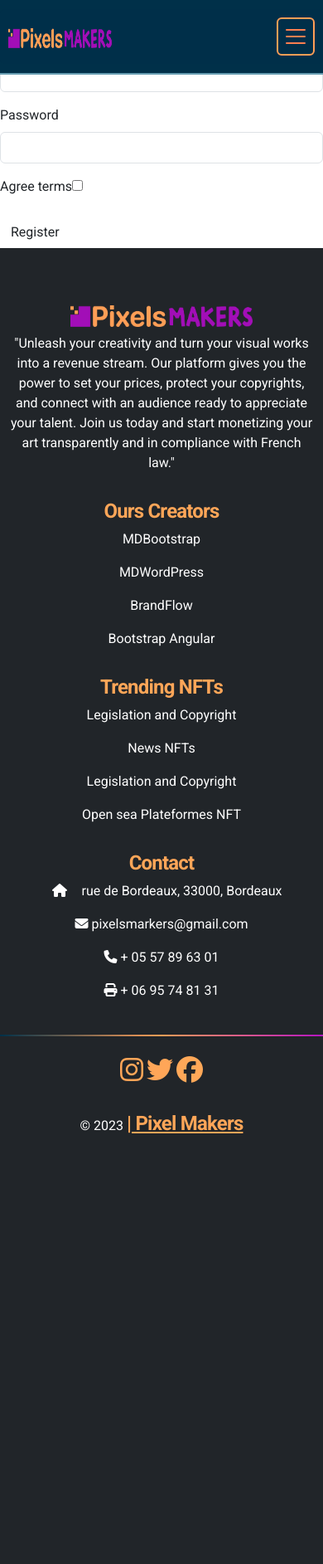
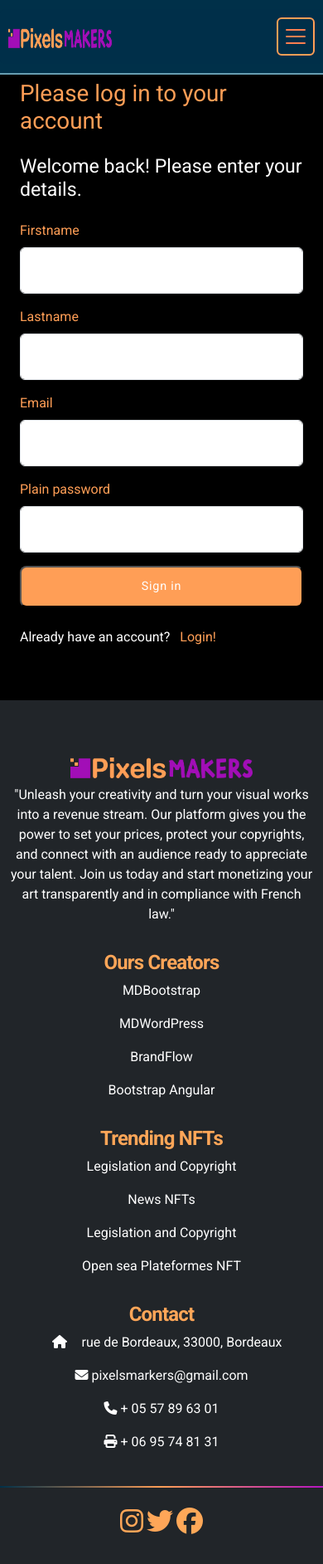
Before and after one commit to Tomasspit2/NFT-project, a Symfony app: template templates/registration/register.html.twig in a window 390 px wide. Shown: the top 1885 px of the page at 83% size. Before the commit the page ends 1366 px from the top, so only its background shows below. Run offline with Twig, Linux system fonts and the light colour scheme; the template is opened without the code that fills it, so the values that code supplies are empty; form fields are guessed from the names that the template uses; some libraries are stand-ins or nearby versions.

Commit message:
Rebase for the login/register

```diff
--- a/public/css/login.css
+++ b/public/css/login.css
@@ -6,6 +6,13 @@
     background-image: url('/images/plateforme-blockchain-cardano-smartphone.jpg');
     background-size: cover;
     background-position: center;
+}
+.form-control   {
+    padding: 15px;
+}
+
+.form-control::placeholder {
+    color:  #FF9E56;
 }
 
 .h1-login {
--- a/templates/registration/register.html.twig
+++ b/templates/registration/register.html.twig
@@ -3,17 +3,50 @@
 {% block title %}Register{% endblock %}
 
 {% block body %}
-    <h1>Register</h1>
+    <div class="container-fluid ps-md-0 bg-login mt-5">
+        <div class="row g-0">
+            <div class="d-none d-md-flex col-md-4 col-lg-6 bg-image"></div>
+            <div class="col-md-8 col-lg-6">
+                <div class="login d-flex align-items-center py-5">
+                    <div class="container">
+                        <div class="row">
+                            <div class="col-md-9 col-lg-8 mx-auto">
+                                <h1 class="login-heading mb-4"> Please log in to your account</h1>
+                                <h3 class="login-heading mb-4 loginSubHeading">Welcome back! Please enter your details.</h3>
+                                <!-- Sign In Form -->
+                                {{ form_errors(registrationForm) }}
+                                {{ form_start(registrationForm) }}
+                                <div class="form-floating mb-3">
+                                    {{ form_row(registrationForm.firstname) }}
+                                </div>
+                                <div class="form-floating mb-3">
+                                    {{ form_row(registrationForm.lastname) }}
+                                </div>
+                                <div class="form-floating mb-3">
+                                    {{ form_row(registrationForm.email) }}
+                                </div>
+                                <div class="form-floating mb-3">
+                                    {{ form_row(registrationForm.plainPassword) }}
+                                </div>
+                                <input type="hidden" name="_csrf_token"
+                                       value="{{ csrf_token('authenticate') }}"
+                                >
 
-    {{ form_errors(registrationForm) }}
+                                <!-- <div class="d-grid">
+                                     <button class="btn btn-lg btn-primary btn-login text-uppercase fw-bold mb-2" type="submit">Sign in</button>
+                                     <div class="text-center">
+                                         <a class="small" href="#">Forgot password?</a>
+                                     </div>
+                                 </div> -->
+                                <button class="rounded-3 btn-login">Sign in</button>
+                                {{ form_end(registrationForm) }}
 
-    {{ form_start(registrationForm) }}
-        {{ form_row(registrationForm.email) }}
-        {{ form_row(registrationForm.plainPassword, {
-            label: 'Password'
-        }) }}
-        {{ form_row(registrationForm.agreeTerms) }}
-
-        <button type="submit" class="btn">Register</button>
-    {{ form_end(registrationForm) }}
+                                <p class="mt-4 registerRedirection">Already have an account? <a class="ms-2 linkNoUnderline" href="/login">Login!</a></p>
+                            </div>
+                        </div>
+                    </div>
+                </div>
+            </div>
+        </div>
+    </div>
 {% endblock %}
```
Also changed, not shown: src/Form/RegistrationFormType.php (+28 -8 lines).
